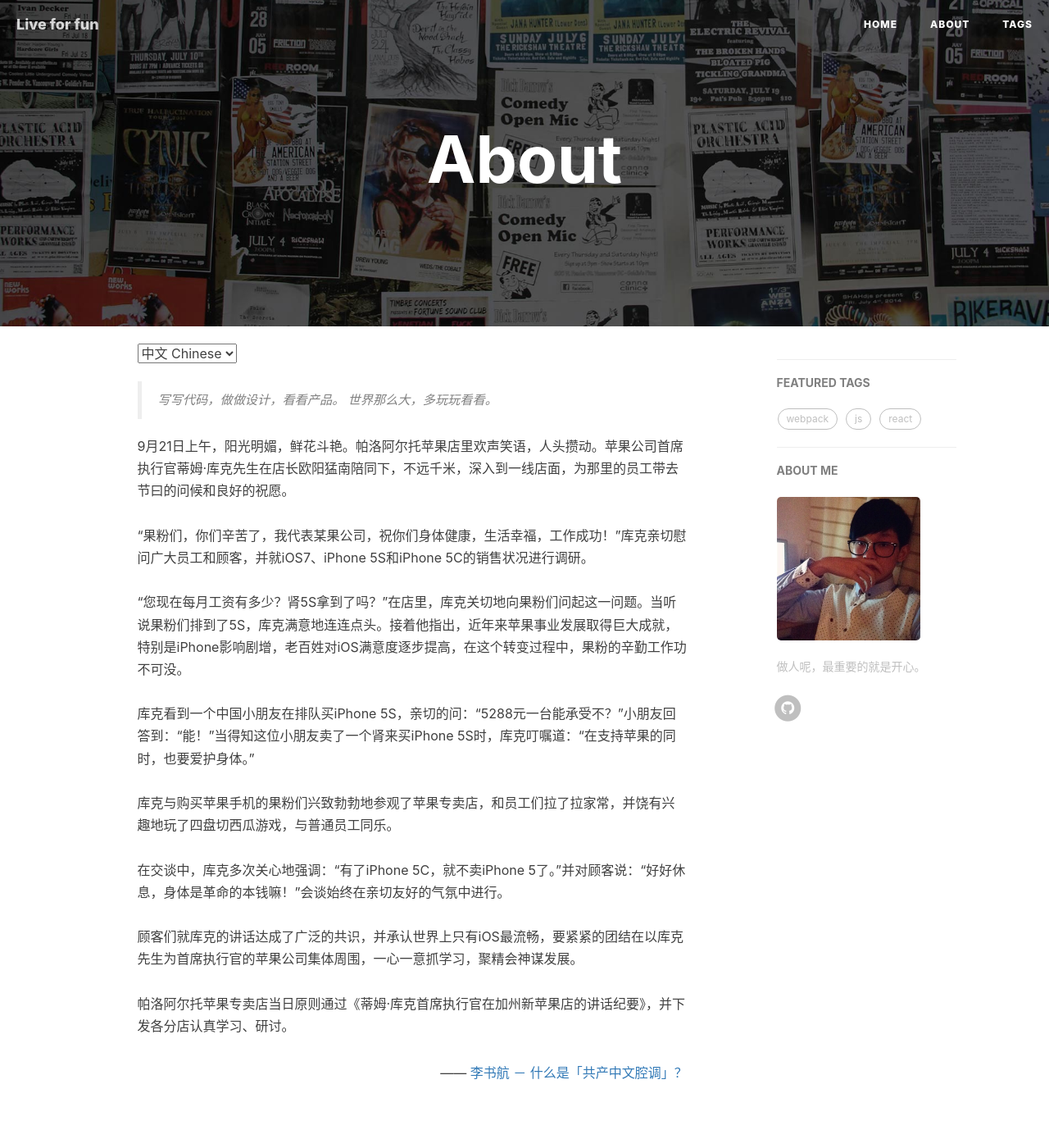
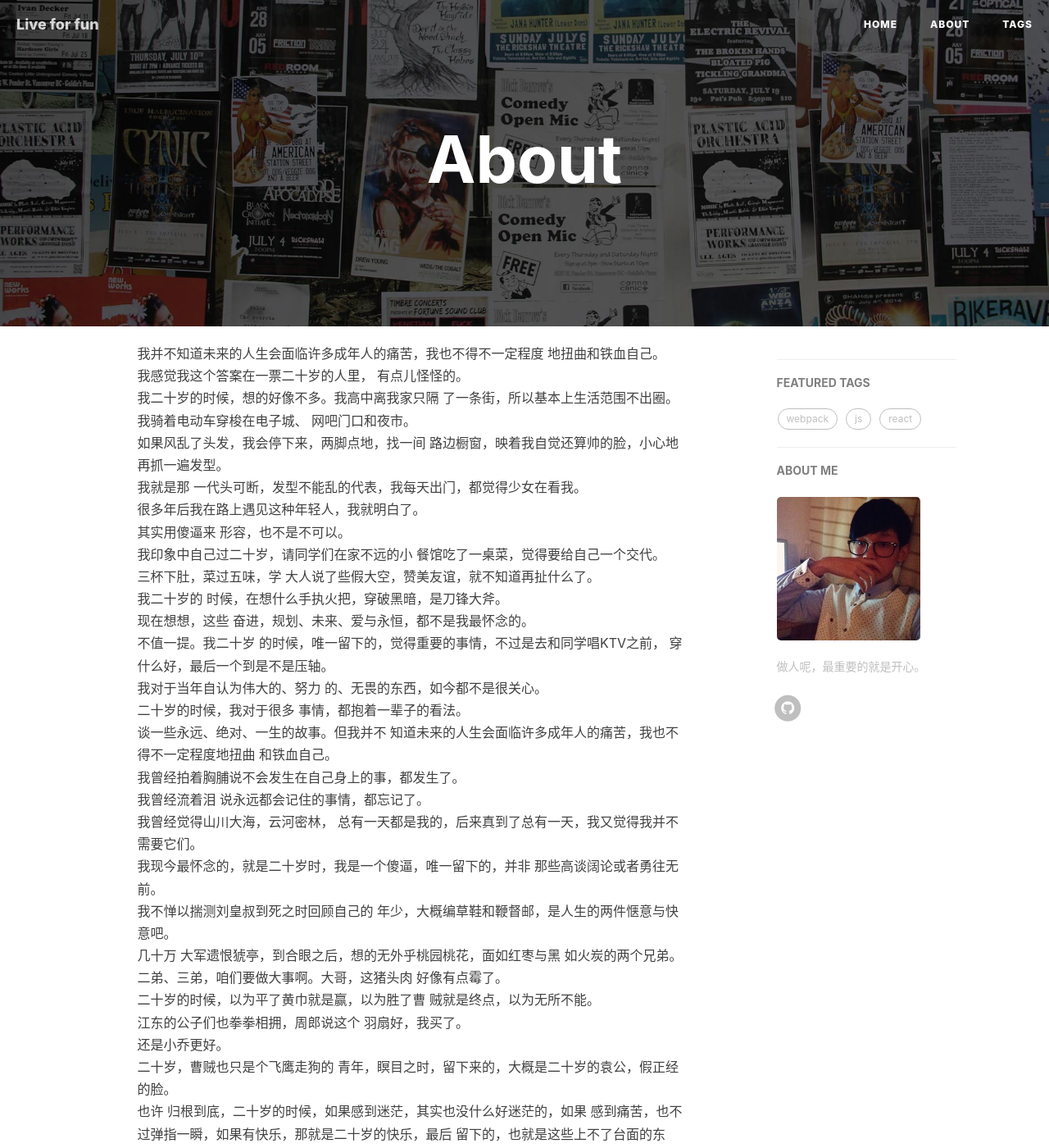
Before and after one commit to Hokkaidosunny/Blog, a Jekyll site: the page built from docs/about.html, in a window 1280 px wide and 1400 px high. Shown: the whole window at 82% size. Built offline with Jekyll 4.4.1, drawn with Linux system fonts in a browser that asks for light colours; nearby versions of some CDN libraries; comment, search, counter and statistics services are not loaded; some of the changed text lies outside the part shown.

Commit message:
about page

```diff
--- a/docs/_config.yml
+++ b/docs/_config.yml
@@ -13,8 +13,6 @@
 # weibo_username:     huxpro
 # zhihu_username:     huxpro
 github_username: hokkaidosunny
-#twitter_username:  huxpro
-# facebook_username:  huxpro
 
 # Build settings
 # from 2016, 'pygments' is unsupported on GitHub Pages. Use 'rouge' for highlighting instead.
@@ -37,13 +35,9 @@
   input: GFM # use Github Flavored Markdown !important
 
 # Disqus settings
-#disqus_username: _your_disqus_short_name_
-
-# disqus settings
 disqus_username: shenshuaijia
 layout: default
 comments: true
-# other options
 
 # Analytics settings
 # Baidu Analytics
--- a/docs/about.html
+++ b/docs/about.html
@@ -5,70 +5,49 @@
 header-img: 'img/home-bg.jpg'
 ---
 
-<!-- Language Selector -->
-<select onchange="onLanChange(this.options[this.options.selectedIndex].value)">
-  <option value="0" selected> 中文 Chinese </option>
-  <option value="1"> 英语 English </option>
-</select>
-
 <!-- Chinese Version -->
 <div class="zh post-container">
-  <blockquote>
-    写写代码，做做设计，看看产品。 世界那么大，多玩玩看看。
-  </blockquote>
-  9月21日上午，阳光明媚，鲜花斗艳。帕洛阿尔托苹果店里欢声笑语，人头攒动。苹果公司首席执行官蒂姆·库克先生在店长欧阳猛南陪同下，不远千米，深入到一线店面，为那里的员工带去节曰的问候和良好的祝愿。<br /><br />“果粉们，你们辛苦了，我代表某果公司，祝你们身体健康，生活幸福，工作成功！”库克亲切慰问广大员工和顾客，并就iOS7、iPhone
-  5S和iPhone 5C的销售状况进行调研。
-  <br /><br />“您现在每月工资有多少？肾5S拿到了吗？”在店里，库克关切地向果粉们问起这一问题。当听说果粉们排到了5S，库克满意地连连点头。接着他指出，近年来苹果事业发展取得巨大成就，特别是iPhone影响剧增，老百姓对iOS满意度逐步提高，在这个转变过程中，果粉的辛勤工作功不可没。<br /><br />库克看到一个中国小朋友在排队买iPhone
-  5S，亲切的问：“5288元一台能承受不？”小朋友回答到：“能！”当得知这位小朋友卖了一个肾来买iPhone
-  5S时，库克叮嘱道：“在支持苹果的同时，也要爱护身体。”<br /><br />库克与购买苹果手机的果粉们兴致勃勃地参观了苹果专卖店，和员工们拉了拉家常，并饶有兴趣地玩了四盘切西瓜游戏，与普通员工同乐。<br /><br />在交谈中，库克多次关心地强调：“有了iPhone
-  5C，就不卖iPhone
-  5了。”并对顾客说：“好好休息，身体是革命的本钱嘛！”会谈始终在亲切友好的气氛中进行。<br /><br />顾客们就库克的讲话达成了广泛的共识，并承认世界上只有iOS最流畅，要紧紧的团结在以库克先生为首席执行官的苹果公司集体周围，一心一意抓学习，聚精会神谋发展。<br />
-  <br />帕洛阿尔托苹果专卖店当日原则通过《蒂姆·库克首席执行官在加州新苹果店的讲话纪要》，并下发各分店认真学习、研讨。
+  我并不知道未来的人生会面临许多成年人的痛苦，我也不得不一定程度
+  地扭曲和铁血自己。<br />我感觉我这个答案在一票二十岁的人里， 有点儿怪怪的。<br />我二十岁的时候，想的好像不多。我高中离我家只隔
+  了一条街，所以基本上生活范围不出圈。<br />我骑着电动车穿梭在电子城、
+  网吧门口和夜市。<br />如果风乱了头发，我会停下来，两脚点地，找一间
+  路边橱窗，映着我自觉还算帅的脸，小心地再抓一遍发型。<br />我就是那
+  一代头可断，发型不能乱的代表，我每天出门，都觉得少女在看我。<br />
+  很多年后我在路上遇见这种年轻人，我就明白了。<br />其实用傻逼来
+  形容，也不是不可以。<br />我印象中自己过二十岁，请同学们在家不远的小
+  餐馆吃了一桌菜，觉得要给自己一个交代。<br />三杯下肚，菜过五味，学
+  大人说了些假大空，赞美友谊，就不知道再扯什么了。<br />我二十岁的
+  时候，在想什么手执火把，穿破黑暗，是刀锋大斧。<br />现在想想，这些
+  奋进，规划、未来、爱与永恒，都不是我最怀念的。<br />不值一提。我二十岁
+  的时候，唯一留下的，觉得重要的事情，不过是去和同学唱KTV之前，
+  穿什么好，最后一个到是不是压轴。<br />我对于当年自认为伟大的、努力
+  的、无畏的东西，如今都不是很关心。<br />二十岁的时候，我对于很多
+  事情，都抱着一辈子的看法。<br />谈一些永远、绝对、一生的故事。但我并不
+  知道未来的人生会面临许多成年人的痛苦，我也不得不一定程度地扭曲 和铁血自己。<br />我曾经拍着胸脯说不会发生在自己身上的事，都发生了。<br />我曾经流着泪
+  说永远都会记住的事情，都忘记了。<br />我曾经觉得山川大海，云河密林，
+  总有一天都是我的，后来真到了总有一天，我又觉得我并不需要它们。
+  <br />我现今最怀念的，就是二十岁时，我是一个傻逼，唯一留下的，并非
+  那些高谈阔论或者勇往无前。<br />我不惮以揣测刘皇叔到死之时回顾自己的
+  年少，大概编草鞋和鞭督邮，是人生的两件惬意与快意吧。<br />几十万
+  大军遗恨猇亭，到合眼之后，想的无外乎桃园桃花，面如红枣与黑
+  如火炭的两个兄弟。<br />二弟、三弟，咱们要做大事啊。大哥，这猪头肉
+  好像有点霉了。<br />二十岁的时候，以为平了黄巾就是赢，以为胜了曹
+  贼就是终点，以为无所不能。<br />江东的公子们也拳拳相拥，周郎说这个
+  羽扇好，我买了。<br />还是小乔更好。<br />二十岁，曹贼也只是个飞鹰走狗的
+  青年，瞑目之时，留下来的，大概是二十岁的袁公，假正经的脸。<br />也许
+  归根到底，二十岁的时候，如果感到迷茫，其实也没什么好迷茫的，如果
+  感到痛苦，也不过弹指一瞬，如果有快乐，那就是二十岁的快乐，最后
+  留下的，也就是这些上不了台面的东西。<br />白云苍狗时光飞，嘻嘻哈哈一生 追。<br />现在我想来，就是那些通宵联机、熬夜看球、KTV唱歌留下来了，
+  至于执着也好，困惑也好，打击也好，最终都会被未来更加嶙峋的人生 替代。<br />谁能想到这些兔死狗烹，四散流离，谁能早早明白，一切缘起缘
+  灭，有聚有散。<br />这个提问里，大多数处于二十岁的人，都在做二十岁
+  的事情，谈论愿景与未来，这很好。<br />而二十岁往上的人，都会发现
+  对于自己二十岁的雄心梦想感到模糊不清。<br />人的梦想不一定只在二十岁
+  才有，人的痛苦也并非到二十岁为止。<br />可二十岁时候的愚蠢和平凡，
+  是只属于二十岁的财富。<br />其实头可断，发型不能乱，这样的日子也挺
+  好。几个世纪以前，二十岁的刘备在鞭督邮，他一生的对手曹操还在 洛阳遛狗。<br />人这一生无垠的广阔。<br />风雨催人，大浪淘沙。<br />珍惜。
 
-  <p style="text-align:right;">
-    ——
-    <a href="http://www.zhihu.com/question/19687065"
-      >李书航 － 什么是「共产中文腔调」？
-    </a>
-  </p>
+  <p style="text-align:right;">——朱炫. 年少荒唐</p>
 </div>
-
-<!-- English Version -->
-<div class="en post-container">
-  <blockquote>Designer or Engineer, things in between.</blockquote>
-
-  <p>
-    Your work is going to fill a large part of your life, and the only way to be
-    truly satisfied is to do what you believe is great work. And the only way to
-    do great work is to love what you do. If you haven’t found it yet, keep
-    looking. Don’t settle. As with all matters of the heart, you’ll know when
-    you find it.
-  </p>
-
-  <p>
-    If you want to live your life in a creative way, as an artist, you have to
-    not look back too much. You have to be willing to take whatever you’ve done
-    and whoever you were and throw them away.
-  </p>
-
-  <p style="text-align:right;">-- Steve Jobs</p>
-</div>
-
-<!-- Handle Language Change -->
-<script type="text/javascript">
-  var $zh = document.querySelector('.zh')
-  var $en = document.querySelector('.en')
-  function onLanChange(index) {
-    if (index == 0) {
-      $zh.style.display = 'block'
-      $en.style.display = 'none'
-    } else {
-      $en.style.display = 'block'
-      $zh.style.display = 'none'
-    }
-  }
-  onLanChange(0)
-</script>
 
 {% if site.disqus_username %}
 <!-- disqus 评论框 start -->
```
Also changed, not shown: docs/Gruntfile.js (+23 -20 lines).
